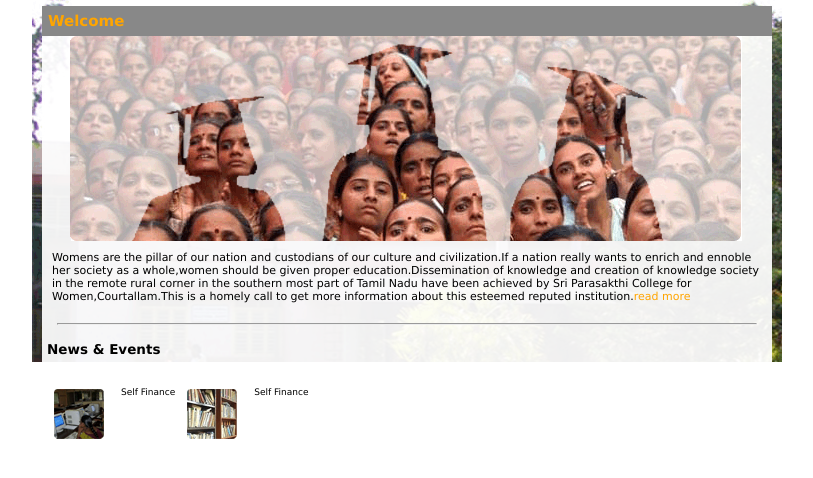
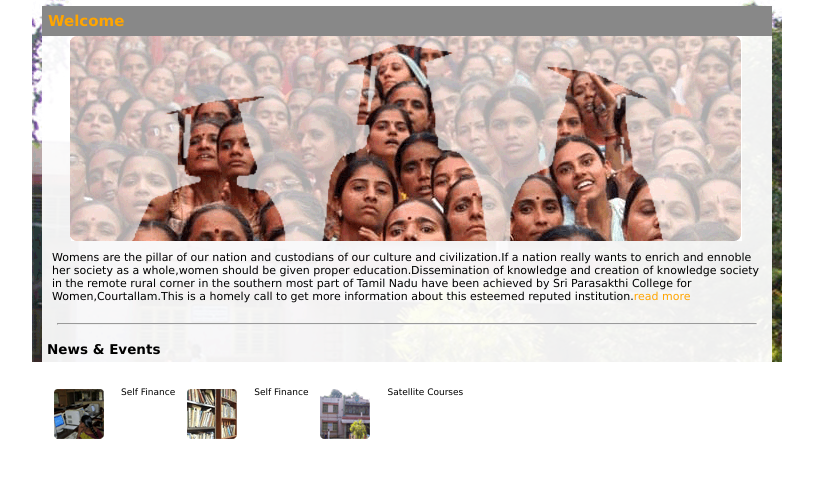
Before and after one commit to dineshkumarl/PSC, a plain HTML site: page src/index.html in a window 1280 px wide. Shown: the part 96-574 px from the top of the page, without its empty margins (233-1046 px from the left). Drawn offline with Linux system fonts and the light colour scheme.

Commit message:
[third footer section]-anishkumarl

```diff
--- a/src/index.html
+++ b/src/index.html
@@ -49,7 +49,6 @@ to get more information about this esteemed reputed institution.<a class="more-l
 	             Self Finance
 	          </div>
 
-
 	      </div>
 
 	      <div class="footer-section ">
@@ -59,14 +58,20 @@ to get more information about this esteemed reputed institution.<a class="more-l
 	           <div class="footer-section-content ">
 	              Self Finance
 	           </div>
+	      </div>
 
+	      <div class="footer-section ">
+	          <div class="footer-section-image">
+	               <img src="img/footerimage3.gif"></img>
+	          </div>
+	          <div class="footer-section-content ">
+	              Satellite Courses
+	          </div>
+	      </div>
+	   </div>
 
 	   </div>
  </div>
 
-		</div>
-
-</div>
-
 </body>
 </html>
```
Lines whose indentation alone changed are shown as unchanged.
